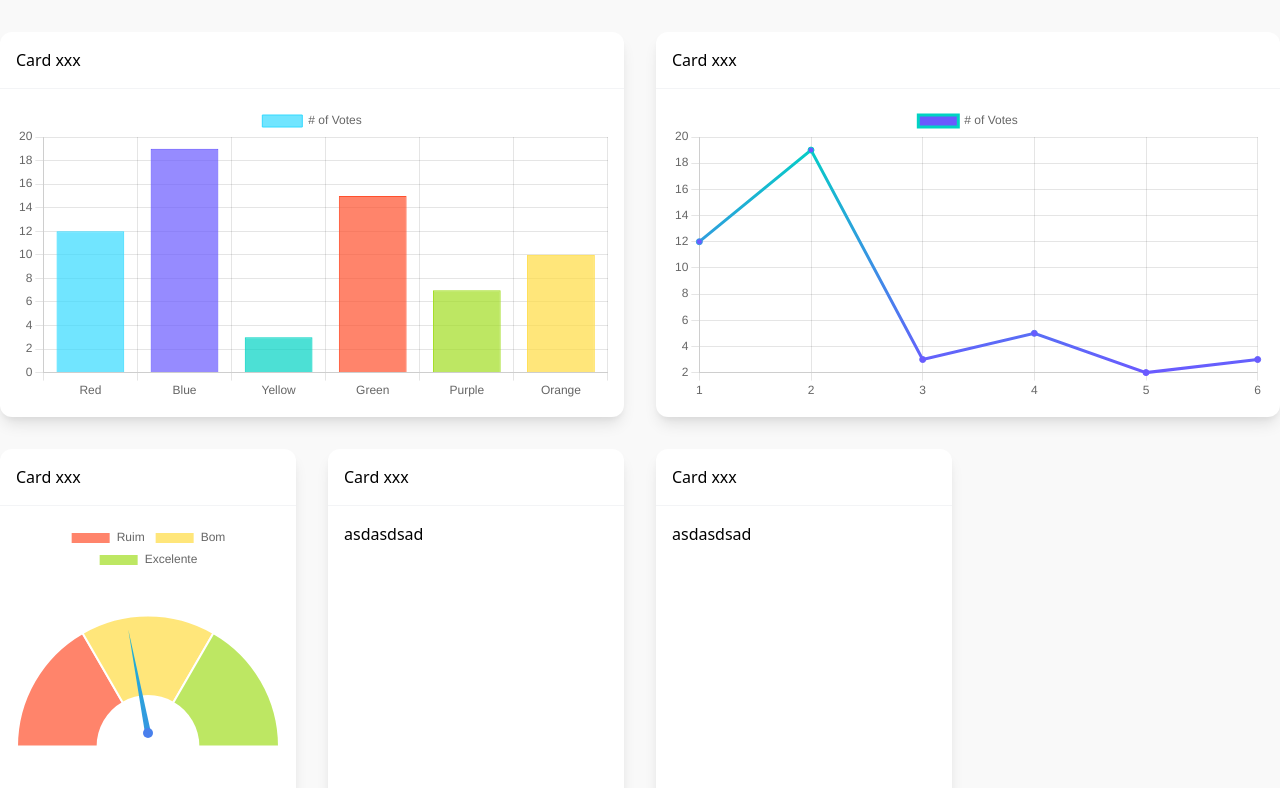
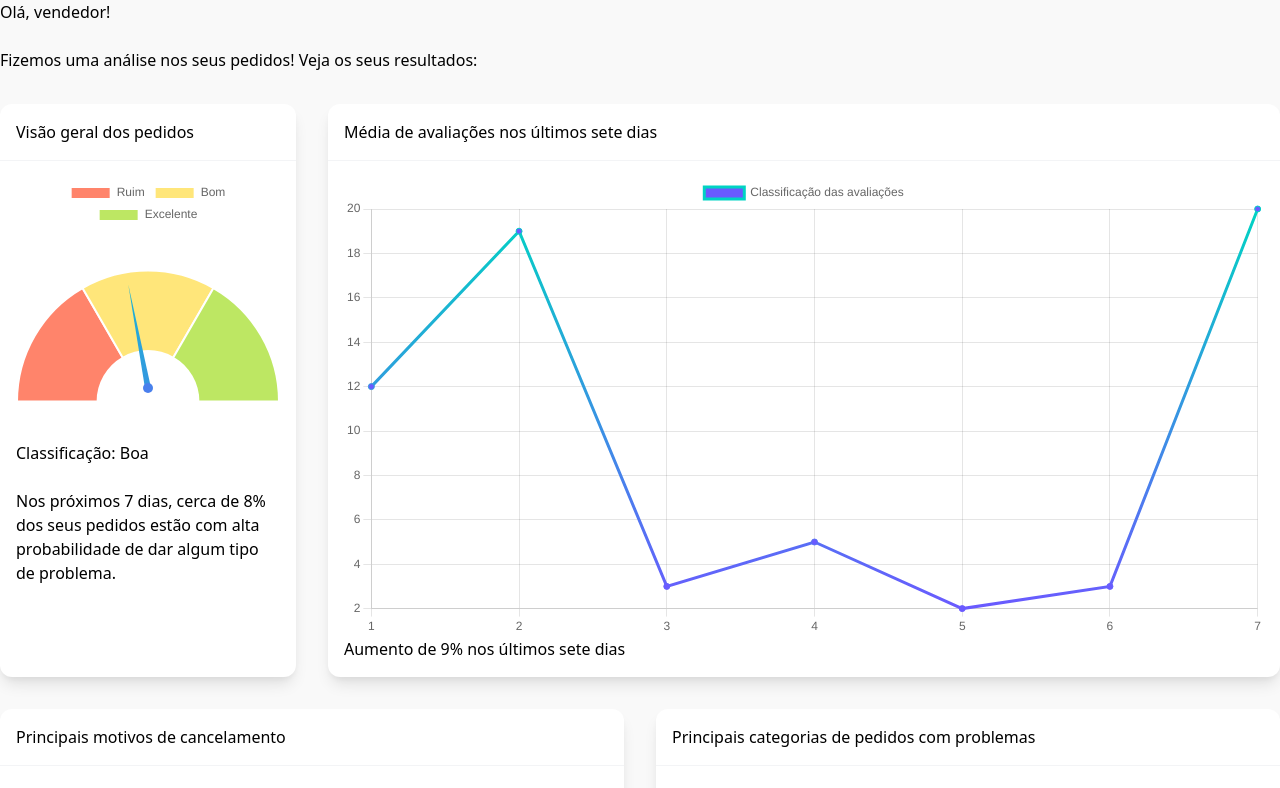
Before and after one commit to viniciosyals/viahacka-front, a React (Create React App) app: page / in a window 1280 px wide. Shown: the top 788 px of the page. Built offline with nearby package versions, Linux system fonts and the light colour scheme; what @tailwindcss/typography would draw is missing.

Commit message:
feat: add bubble chart and newsletters

```diff
--- a/src/App.tsx
+++ b/src/App.tsx
@@ -1,16 +1,16 @@
 import React, { useEffect, useState } from 'react';
-import { Chart, Bar, Line, Doughnut } from 'react-chartjs-2';
+import { Chart, Line, Doughnut, Bubble } from 'react-chartjs-2';
 import { Card } from './components';
 import './App.css';
 import { colors } from './constants';
 
 const linear = {
   data: {
-    labels: ['1', '2', '3', '4', '5', '6'],
+    labels: ['1', '2', '3', '4', '5', '6', '7'],
     datasets: [
       {
-        label: '# of Votes',
-        data: [12, 19, 3, 5, 2, 3],
+        label: 'Classificação das avaliações',
+        data: [12, 19, 3, 5, 2, 3, 20],
         fill: false,
         backgroundColor: colors.primary,
         borderColor: (context: any) => {
@@ -52,43 +52,97 @@ function getGradient(ctx: any, chartArea: any) {
   return gradient;
 }
 
-const bar = {
+const bubble = {
   data: {
-    labels: ['Red', 'Blue', 'Yellow', 'Green', 'Purple', 'Orange'],
-    datasets: [
-      {
-        label: '# of Votes',
-        data: [12, 19, 3, 15, 7, 10],
-        backgroundColor: [
-          colors.transparentInfo,
-          colors.transparentPrimary,
-          colors.transparentSecondary,
-          colors.transparentError,
-          colors.transparentSuccess,
-          colors.transparentWarning,
-        ],
-        borderColor: [
-          colors.info,
-          colors.primary,
-          colors.secondary,
-          colors.error,
-          colors.success,
-          colors.warning,
-        ],
-        borderWidth: 1,
-      },
-    ],
+    type: 'bubble',
+    datasets: [{
+      label: ["Produto não enviado"],
+      backgroundColor: colors.transparentPrimary,
+      borderColor: colors.primary,
+      title: "dataTitle1",
+      data: [{
+        x: 20,
+        y: 3,
+        r: 15
+      }]
+    }, {
+      label: ["Produto com avaria"],
+      backgroundColor: colors.transparentSecondary,
+      borderColor: colors.secondary,
+      title: "dataTitle2",
+      data: [{
+        x: 30,
+        y: 2,
+        r: 10
+      }]
+    }, {
+      label: ["Mal atendimento"],
+      backgroundColor: colors.transparentWarning,
+      borderColor: colors.warning,
+      title: "dataTitle3",
+      data: [{
+        x: 8,
+        y: 1,
+        r: 15
+      }]
+    }]
   },
   options: {
     scales: {
-      yAxes: [
-        {
-          ticks: {
-            beginAtZero: true,
-          },
-        },
-      ],
-    },
+      y: {
+          beginAtZero: true
+      },
+      x: {
+        beginAtZero: true
+      }
+    }
+  }
+};
+
+const bubble2 = {
+  data: {
+    type: 'bubble',
+    datasets: [{
+      label: ["Celular"],
+      backgroundColor: colors.transparentPrimary,
+      borderColor: colors.primary,
+      title: "dataTitle1",
+      data: [{
+        x: 18,
+        y: 5.245,
+        r: 15
+      }]
+    }, {
+      label: ["Óculos"],
+      backgroundColor: colors.transparentSecondary,
+      borderColor: colors.secondary,
+      title: "dataTitle2",
+      data: [{
+        x: 5,
+        y: 7.526,
+        r: 10
+      }]
+    }, {
+      label: ["Roupas"],
+      backgroundColor: colors.transparentWarning,
+      borderColor: colors.warning,
+      title: "dataTitle3",
+      data: [{
+        x: 7,
+        y: 6.994,
+        r: 15
+      }]
+    }, {
+      label: ["Notebook"],
+      backgroundColor: colors.transparentInfo,
+      borderColor: colors.info,
+      title: "dataTitle4",
+      data: [{
+        x: 2,
+        y: 5.921,
+        r: 15
+      }]
+    }]
   }
 };
 
@@ -156,42 +210,59 @@ const App = () => {
 
   return (
     <div className="container mx-auto">
+      <div>
+        Olá, vendedor!
+        <br />
+        <br />Fizemos uma análise nos seus pedidos! Veja os seus resultados:
+      </div>
       <div className="grid grid-cols-4 gap-8 mt-8">
-        <Card col="span-2">
+      <Card col="span-1">
           <Card.Title>
-            Card xxx
+            Visão geral dos pedidos
           </Card.Title>
           <Card.Body>
-            <Bar type="bar" data={bar.data} options={bar.options} />
+            <Doughnut type="doughnut" data={doughnut} options={doughnut.options} plugins={doughnut.plugins} />
+            <div>
+              Classificação: Boa<br />
+              <br />Nos próximos 7 dias, cerca de 8% dos seus pedidos estão com alta probabilidade de dar algum tipo de problema.
+            </div>
+          </Card.Body>
+        </Card>
+        <Card col="span-3">
+          <Card.Title>
+            Média de avaliações nos últimos sete dias
+          </Card.Title>
+          <Card.Body>
+            <Line type="line" data={linear.data} options={linear.options} />
+            Aumento de 9% nos últimos sete dias
           </Card.Body>
         </Card>
         <Card col="span-2">
           <Card.Title>
-            Card xxx
+            Principais motivos de cancelamento
           </Card.Title>
           <Card.Body>
-            <Line type="line" data={linear.data} options={linear.options} />
+            <Bubble type="bubble" data={bubble.data} options={bubble.options} />
+            <div>
+              Dicas:
+              <br />- Seu cliente está esperando pelo seu produto, envie-o ou cancele o pedido.
+              <br />-  Proteja seu produto ao embalá-lo;
+              <br />- Procure sempre responder as dúvidas.
+            </div>
           </Card.Body>
         </Card>
-        <Card col="span-1">
+        <Card col="span-2">
           <Card.Title>
-            Card xxx
+            Principais categorias de pedidos com problemas
           </Card.Title>
           <Card.Body>
-            <Doughnut type="doughnut" data={doughnut} options={doughnut.options} plugins={doughnut.plugins} />
+          <Bubble type="bubble" data={bubble2.data} options={bubble.options} />
+          Essas são suas categorias com maior índice de atritos.
           </Card.Body>
         </Card>
-        <Card>
+        <Card col="span-4">
           <Card.Title>
-            Card xxx
-          </Card.Title>
-          <Card.Body>
-            asdasdsad
-          </Card.Body>
-        </Card>
-        <Card>
-          <Card.Title>
-            Card xxx
+            Pedidos críticos
           </Card.Title>
           <Card.Body>
             asdasdsad
```
